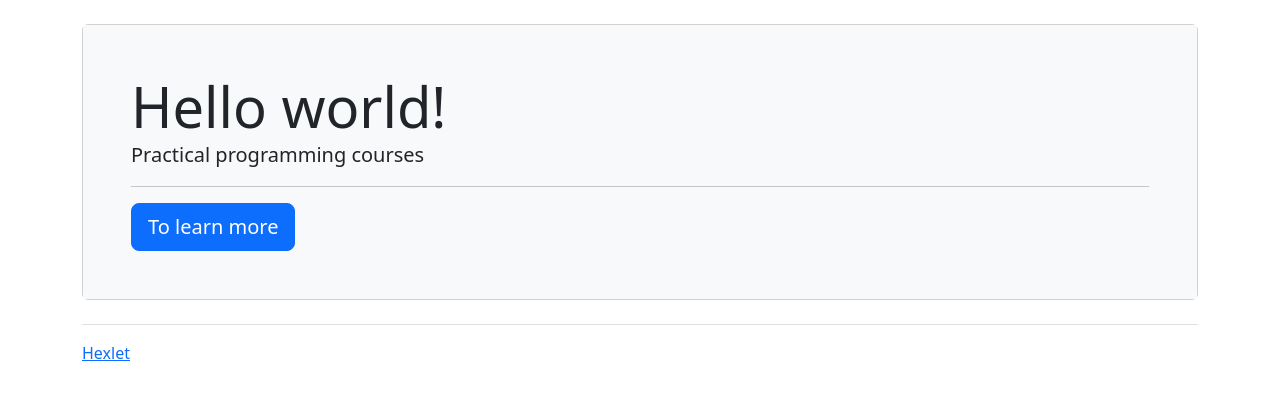
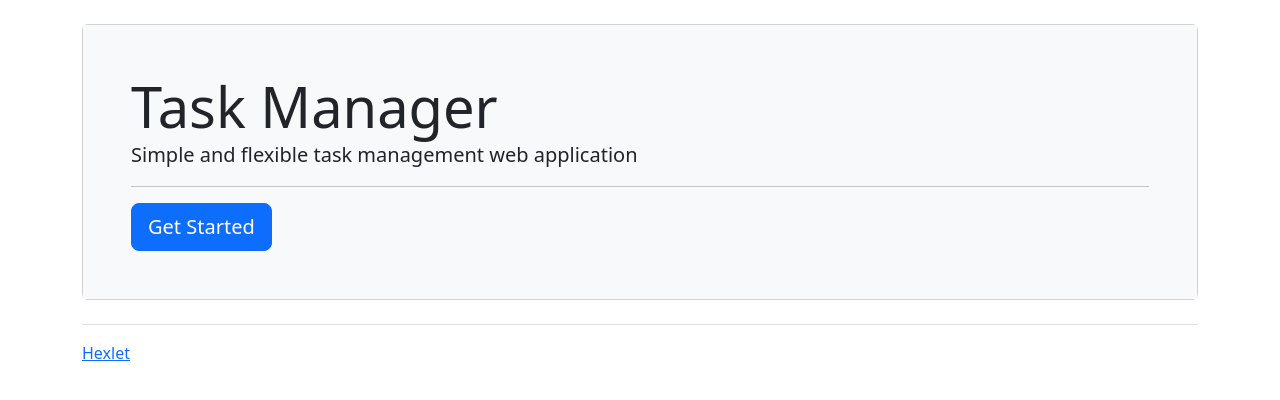
Before and after one commit to Konst-Pav/task-manager, a Django app: page / in a window 1280 px wide. Shown: the part 73-473 px from the top of the page. Run offline with Django 4.2, Linux system fonts and the light colour scheme; some libraries are stand-ins or nearby versions.

Commit message:
index_view update

```diff
--- a/task_manager/templates/index.html
+++ b/task_manager/templates/index.html
@@ -6,10 +6,14 @@
 {% load i18n %}
 <div class="card">
     <div class="card-body p-5 bg-light">
-        <div class="display-4">{{ greetings }}</div>
-        <p class="lead">{% translate 'Practical programming courses' %}</p>
+        <div class="display-4">{% translate 'Task Manager' %}</div>
+        <p class="lead">{% translate 'Simple and flexible task management web application' %}</p>
         <hr>
-        <a class="btn btn-primary btn-lg" href="https://ru.hexlet.io">{% translate 'To learn more' %}</a>
+        {% if request.user.is_authenticated %}
+        <a class="btn btn-primary btn-lg" href="{% url 'tasks_index' %}">{% translate 'Get Started' %}</a>
+        {% else %}
+        <a class="btn btn-primary btn-lg" href="{% url 'login_view' %}">{% translate 'Get Started' %}</a>
+        {% endif %}
     </div>
 </div>
 {% endblock %}
--- a/task_manager/views.py
+++ b/task_manager/views.py
@@ -5,10 +5,10 @@ from django.utils.translation import gettext as _
 
 class IndexView(View):
     def get(self, request, *args, **kwargs):
-        greetings = _('Hello world!')
-        title = _('Hexlet Task Manager')
+        greetings = _('Task manager')
+        title = _('Simple and flexible task management web application')
         return render(
             request,
             'index.html',
-            {'greetings': greetings, 'title': title}
+            {'title': title}
         )
```
Also changed, not shown: locale/ru/LC_MESSAGES/django.po, 1 other file.
